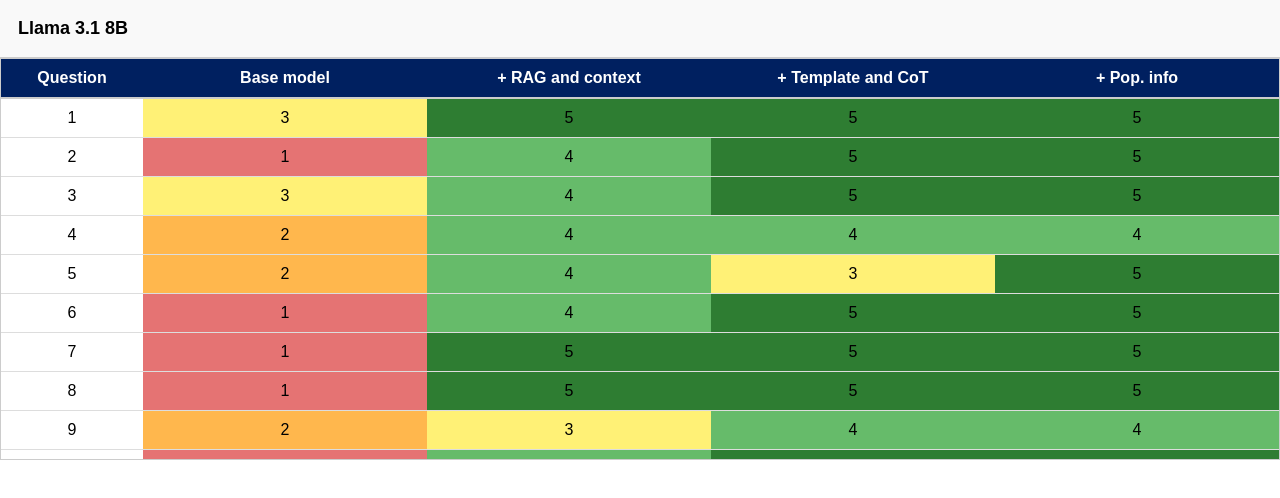
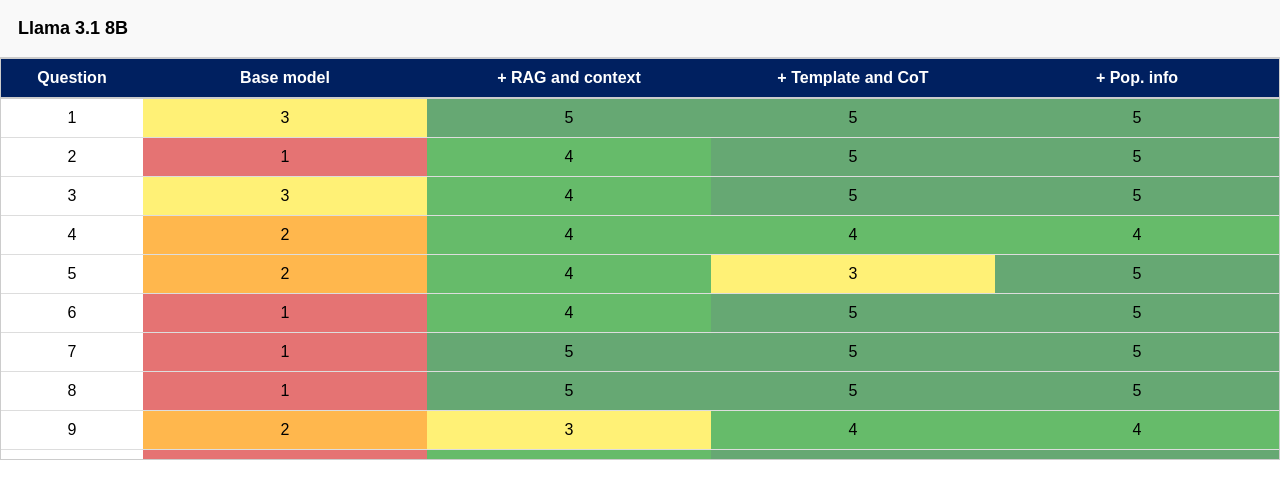
Before and after one commit to fmporter/iac2025_tab3, a plain HTML site: page index.html in a window 1280 px wide. Drawn offline with Linux system fonts and the light colour scheme.

Commit message:
Update index.html

```diff
--- a/index.html
+++ b/index.html
@@ -66,7 +66,7 @@
     .rating-2 { background-color: #ffb74d; color: black; } /* Poor - Orange */
     .rating-3 { background-color: #fff176; color: black; } /* Fair - Yellow */
     .rating-4 { background-color: #66bb6a; color: black; } /* Good - Green */
-    .rating-5 { background-color: #2e7d32; color: black; } /* Excellent - Dark Green */
+    .rating-5 { background-color: #66a873; color: black; } /* Excellent - Dark Green */
   </style>
 </head>
 <body>
```
